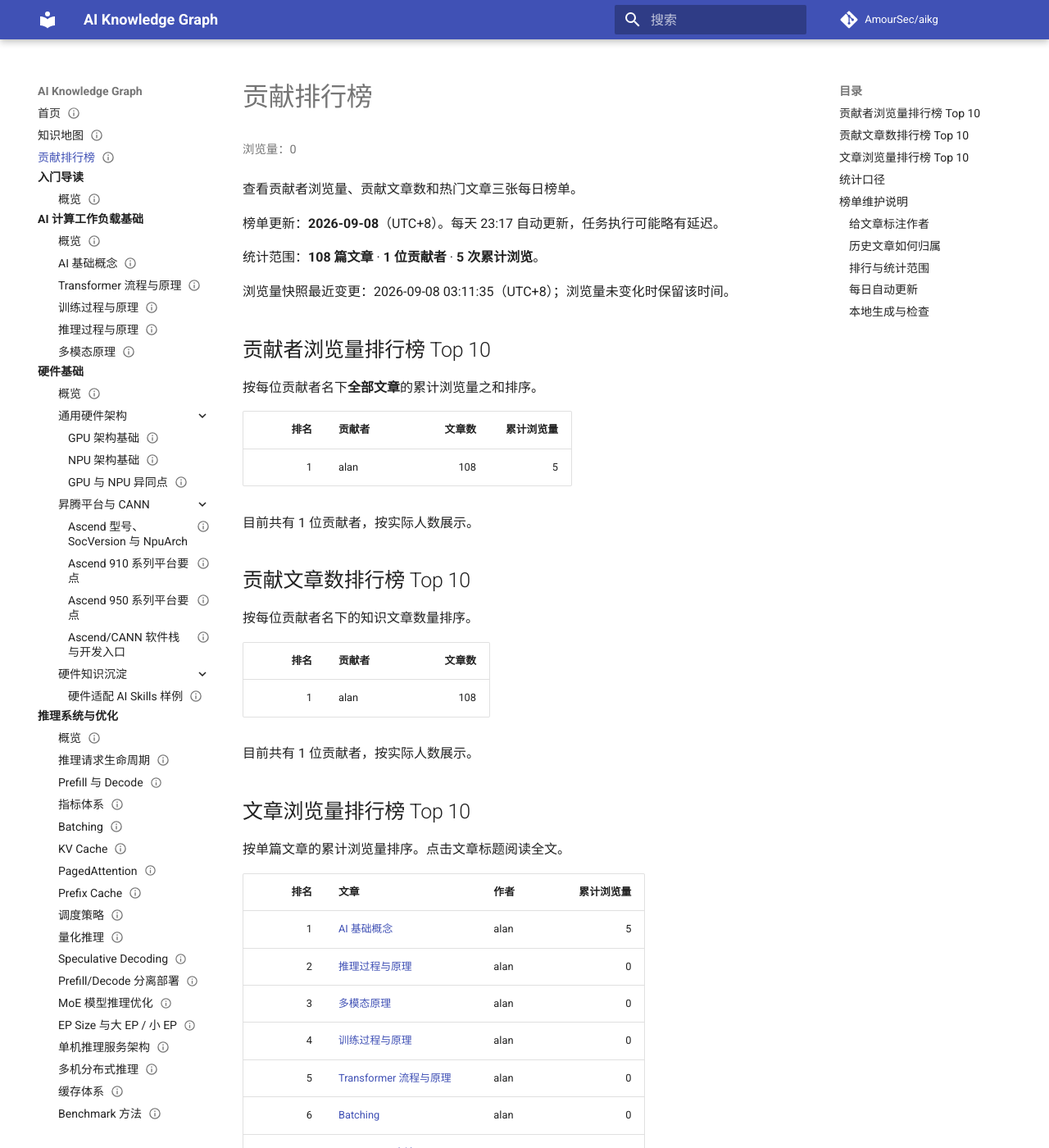
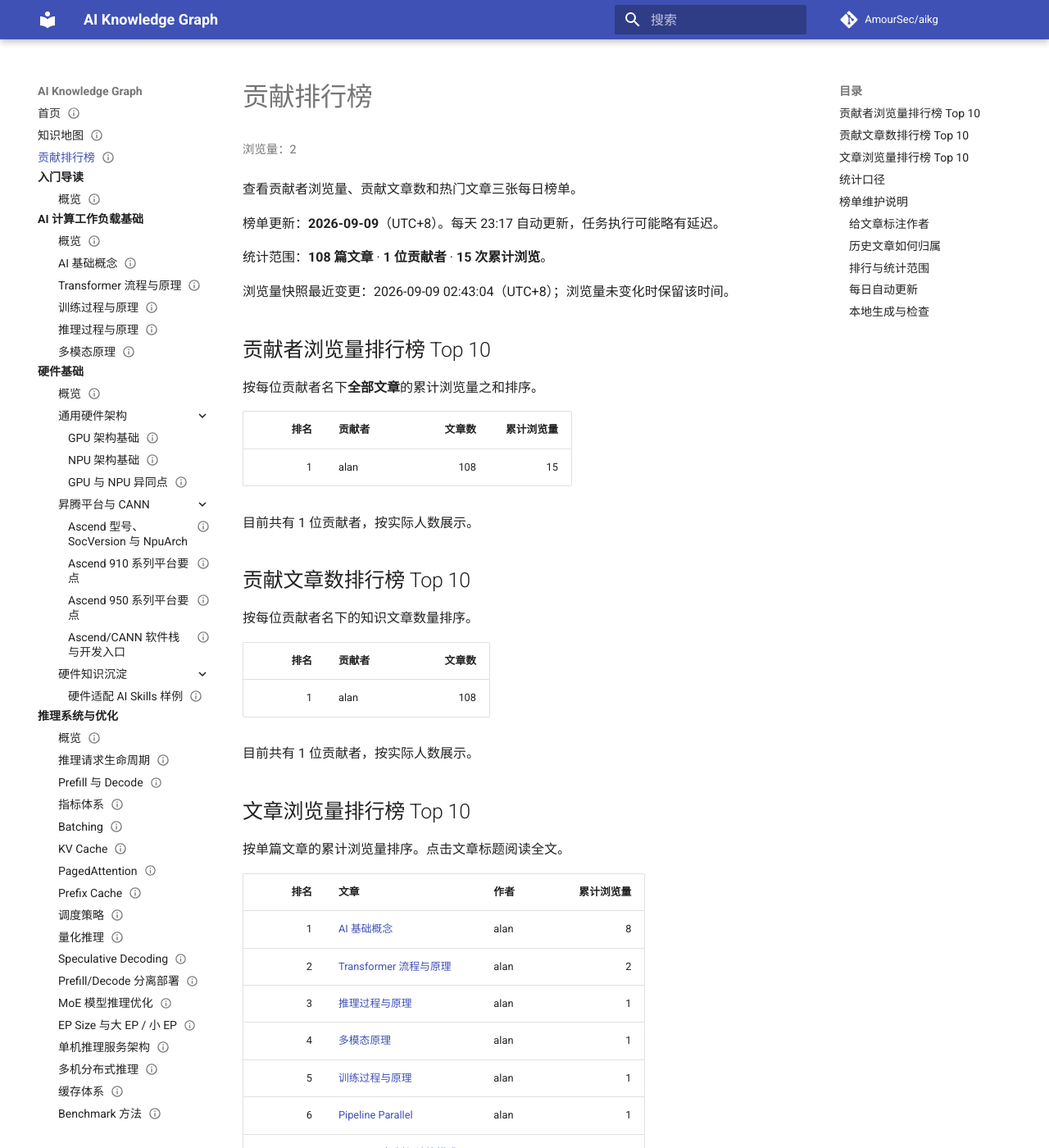
Before and after one commit to AmourSec/aikg, an MkDocs documentation site: the page built from docs/contribution-leaderboard.md, in a window 1280 px wide and 1400 px high. Shown: the whole window at 82% size. Built offline with MkDocs 1.6.1 and Material for MkDocs 9.7.7, drawn with Linux system fonts in a browser that asks for light colours; comment, search, counter and statistics services are not loaded; some of the changed text lies outside the part shown.

Commit message:
chore: update page views and contribution leaderboard [skip ci]

```diff
--- a/docs/assets/data/pageviews.json
+++ b/docs/assets/data/pageviews.json
@@ -1,12 +1,22 @@
 {
   "schema_version": 1,
-  "updated_at": "2026-09-08T03:11:35+08:00",
+  "updated_at": "2026-09-09T02:43:04+08:00",
   "pages": {
     "/": 1,
     "/02-ai-workloads/ai-fundamentals/": 5,
-    "/aikg/": 5,
-    "/aikg/01-getting-started/": 1,
-    "/aikg/02-ai-workloads/": 1,
-    "/aikg/knowledge-map/": 2
+    "/aikg/": 19,
+    "/aikg/01-getting-started/": 6,
+    "/aikg/02-ai-workloads/": 4,
+    "/aikg/02-ai-workloads/ai-fundamentals/": 3,
+    "/aikg/02-ai-workloads/inference-primer/": 1,
+    "/aikg/02-ai-workloads/multimodal-primer/": 1,
+    "/aikg/02-ai-workloads/training-primer/": 1,
+    "/aikg/02-ai-workloads/transformer/": 2,
+    "/aikg/04-training-systems/pipeline-parallel/": 1,
+    "/aikg/05-kernels-compilers/attention-computation-patterns/": 1,
+    "/aikg/13-contribution-leaderboard/": 2,
+    "/aikg/13-contribution-leaderboard/maintenance/": 1,
+    "/aikg/contribution-leaderboard/": 2,
+    "/aikg/knowledge-map/": 8
   }
 }
--- a/docs/contribution-leaderboard.md
+++ b/docs/contribution-leaderboard.md
@@ -4,7 +4,7 @@ description: 每日更新的贡献者浏览量、贡献文章数和文章浏览
 status: reviewed
 owner: maintainers
 license: CC-BY-4.0
-updated: 2026-09-08
+updated: 2026-09-09
 ---
 
 # 贡献排行榜
@@ -13,11 +13,11 @@ updated: 2026-09-08
 
 查看贡献者浏览量、贡献文章数和热门文章三张每日榜单。
 
-榜单更新：**2026-09-08**（UTC+8）。每天 23:17 自动更新，任务执行可能略有延迟。
+榜单更新：**2026-09-09**（UTC+8）。每天 23:17 自动更新，任务执行可能略有延迟。
 
-统计范围：**108 篇文章** · **1 位贡献者** · **5 次累计浏览**。
+统计范围：**108 篇文章** · **1 位贡献者** · **15 次累计浏览**。
 
-浏览量快照最近变更：2026-09-08 03:11:35（UTC+8）；浏览量未变化时保留该时间。
+浏览量快照最近变更：2026-09-09 02:43:04（UTC+8）；浏览量未变化时保留该时间。
 
 ## 贡献者浏览量排行榜 Top 10
 
@@ -25,7 +25,7 @@ updated: 2026-09-08
 
 | 排名 | 贡献者 | 文章数 | 累计浏览量 |
 | ---: | --- | ---: | ---: |
-| 1 | alan | 108 | 5 |
+| 1 | alan | 108 | 15 |
 
 目前共有 1 位贡献者，按实际人数展示。
 
@@ -45,16 +45,16 @@ updated: 2026-09-08
 
 | 排名 | 文章 | 作者 | 累计浏览量 |
 | ---: | --- | --- | ---: |
-| 1 | [AI 基础概念](02-ai-workloads/ai-fundamentals.md) | alan | 5 |
-| 2 | [推理过程与原理](02-ai-workloads/inference-primer.md) | alan | 0 |
-| 3 | [多模态原理](02-ai-workloads/multimodal-primer.md) | alan | 0 |
-| 4 | [训练过程与原理](02-ai-workloads/training-primer.md) | alan | 0 |
-| 5 | [Transformer 流程与原理](02-ai-workloads/transformer.md) | alan | 0 |
-| 6 | [Batching](03-inference-systems/batching.md) | alan | 0 |
-| 7 | [Benchmark 方法](03-inference-systems/benchmark-methodology.md) | alan | 0 |
-| 8 | [Benchmark 方法与性能剖析](03-inference-systems/benchmark-profiling.md) | alan | 0 |
-| 9 | [缓存体系](03-inference-systems/cache-system.md) | alan | 0 |
-| 10 | [多机分布式推理](03-inference-systems/distributed-inference.md) | alan | 0 |
+| 1 | [AI 基础概念](02-ai-workloads/ai-fundamentals.md) | alan | 8 |
+| 2 | [Transformer 流程与原理](02-ai-workloads/transformer.md) | alan | 2 |
+| 3 | [推理过程与原理](02-ai-workloads/inference-primer.md) | alan | 1 |
+| 4 | [多模态原理](02-ai-workloads/multimodal-primer.md) | alan | 1 |
+| 5 | [训练过程与原理](02-ai-workloads/training-primer.md) | alan | 1 |
+| 6 | [Pipeline Parallel](04-training-systems/pipeline-parallel.md) | alan | 1 |
+| 7 | [Attention 机制与计算模式](05-kernels-compilers/attention-computation-patterns.md) | alan | 1 |
+| 8 | [Batching](03-inference-systems/batching.md) | alan | 0 |
+| 9 | [Benchmark 方法](03-inference-systems/benchmark-methodology.md) | alan | 0 |
+| 10 | [Benchmark 方法与性能剖析](03-inference-systems/benchmark-profiling.md) | alan | 0 |
 
 ## 统计口径
 
```
